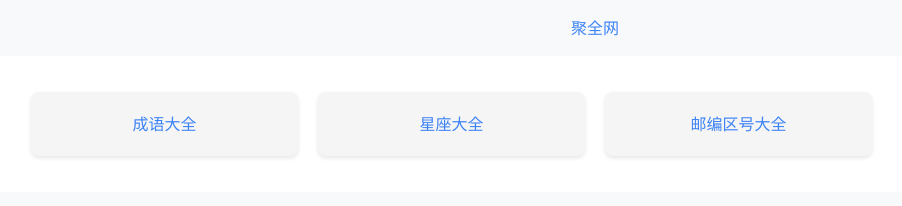
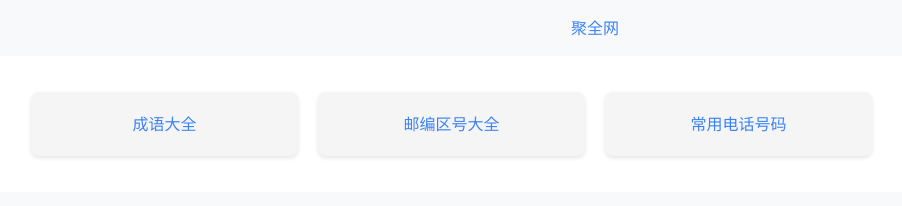
Before and after one commit to YueHui/www-collect, a Nuxt app: page / in a window 1280 px wide. Shown: the top 206 px of the page, without its empty margins (45-947 px from the left). Built offline with nearby package versions, Linux system fonts and the light colour scheme.

Commit message:
邮编优化

```diff
--- a/pages/index.vue
+++ b/pages/index.vue
@@ -4,11 +4,11 @@
         <NuxtLink class="grid-item" to="/cy">
             <h3>成语大全</h3>
         </NuxtLink>
-        <NuxtLink class="grid-item" to="/xz">
-            <h3>星座大全</h3>
-        </NuxtLink>
         <NuxtLink class="grid-item" to="/mailCode">
             <h3>邮编区号大全</h3>
+        </NuxtLink>
+        <NuxtLink class="grid-item" to="/phoneNumbers">
+            <h3>常用电话号码</h3>
         </NuxtLink>
 
     </div>
--- a/pages/mailCode/index.vue
+++ b/pages/mailCode/index.vue
@@ -37,6 +37,7 @@
                         <th scope="col" class="px-6 py-3 text-left text-xs font-medium text-gray-500 tracking-wider">市</th>
                         <th scope="col" class="px-6 py-3 text-left text-xs font-medium text-gray-500 tracking-wider">区</th>
                         <th scope="col" class="px-6 py-3 text-left text-xs font-medium text-gray-500 tracking-wider">邮编</th>
+                        <th scope="col" class="px-6 py-3 text-left text-xs font-medium text-gray-500 tracking-wider">区号</th>
                     </tr>
                 </thead>
                 <tbody class="bg-white divide-y divide-gray-200">
@@ -45,6 +46,7 @@
                         <td class="px-6 py-4 whitespace-nowrap text-sm text-gray-900">{{ item.city }}</td>
                         <td class="px-6 py-4 whitespace-nowrap text-sm text-gray-900">{{ item.area }}</td>
                         <td class="px-6 py-4 whitespace-nowrap text-sm font-medium text-blue-600">{{ item.post_code }}</td>
+                        <td class="px-6 py-4 whitespace-nowrap text-sm font-medium text-blue-600">{{ item.area_code }}</td>
                     </tr>
                 </tbody>
             </table>
@@ -54,6 +56,21 @@
 
 <script setup>
 import data from '@/datas/youbian.json'
+
+// SEO 配置
+useHeadSafe({
+    title: '全国邮编区号查询 - 聚全网',
+    meta: [
+        {
+            name: 'description',
+            content: '全国邮政编码和电话区号查询系统，提供最新最全的中国各省市区邮编、电话区号信息，快速精准查询。'
+        },
+        {
+            name: 'keywords',
+            content: '邮政编码查询,邮编查询,区号查询,电话区号,邮编大全,区号大全'
+        }
+    ]
+})
 
 const selectedProvince = ref('')
 const selectedCity = ref('')
```
